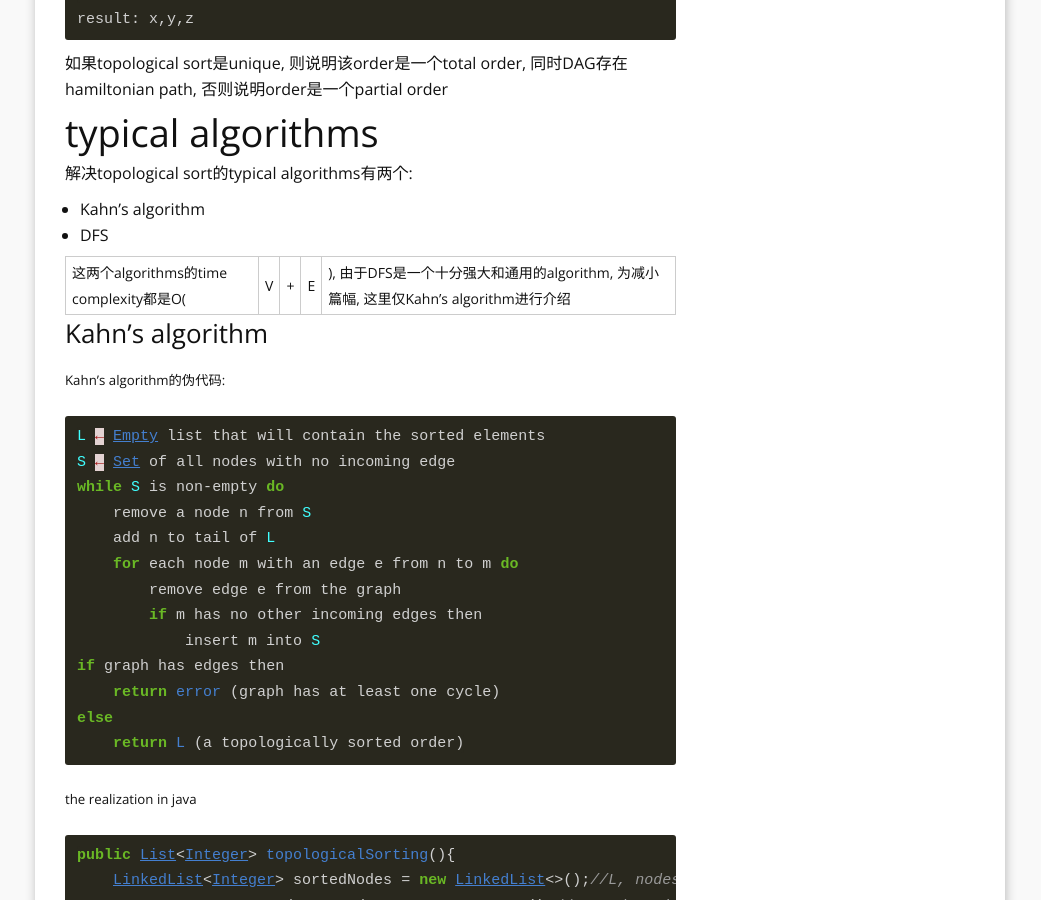
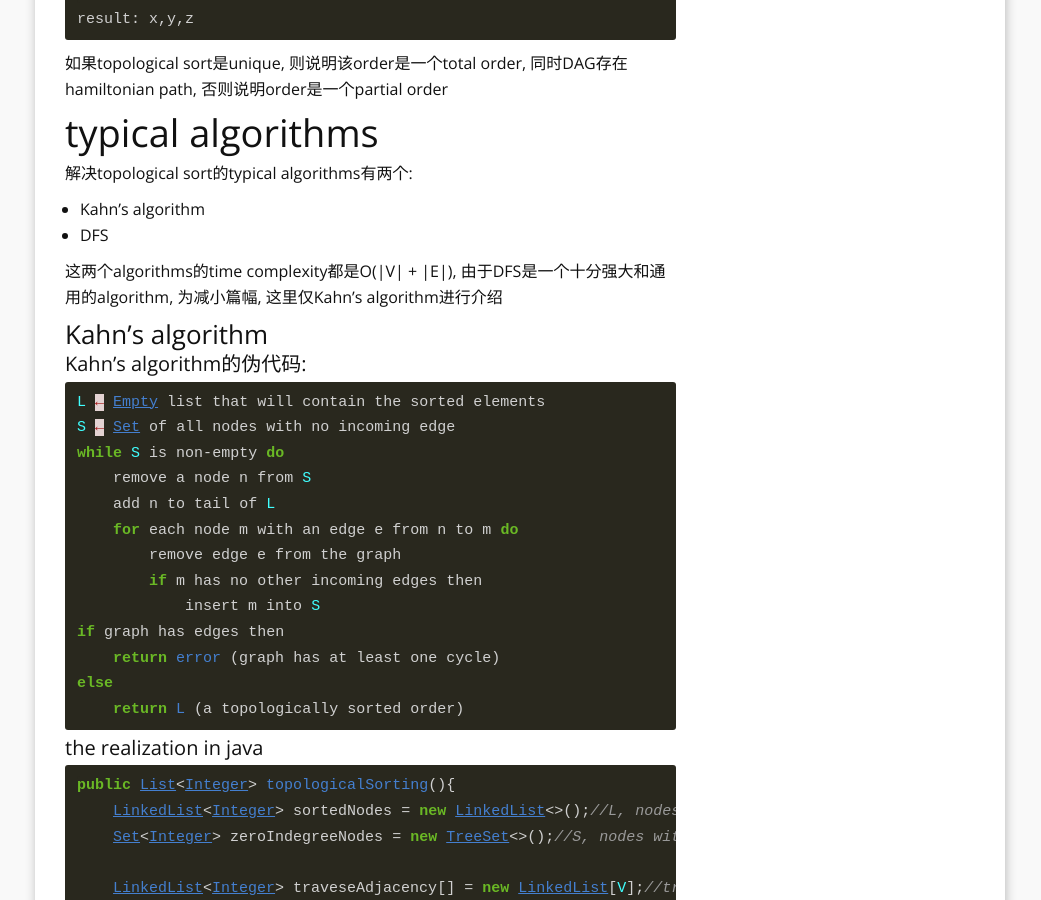
Before and after one commit to RoyWorld/RoyWorld.github.io, a Jekyll site: the page built from _posts/2018-01-05-topological-sort.md, in a window 1280 px wide and 900 px high, scrolled down 2900 px. Shown: the whole window, without its empty margins (120-1161 px from the left). Built offline with Jekyll 4.4.1, drawn with Linux system fonts in a browser that asks for light colours; nearby versions of some CDN libraries; formulas are drawn with MathJax 3; comment, search, counter and statistics services are not loaded.

Commit message:
文章20170105修改

````diff
--- a/_posts/2018-01-05-topological-sort.md
+++ b/_posts/2018-01-05-topological-sort.md
@@ -105,10 +105,10 @@ result: x,y,z
 * Kahn's algorithm
 * DFS
 
-这两个algorithms的time complexity都是O(|V| + |E|), 由于DFS是一个十分强大和通用的algorithm, 为减小篇幅, 这里仅Kahn's algorithm进行介绍
+这两个algorithms的time complexity都是O(\|V\| + \|E\|), 由于DFS是一个十分强大和通用的algorithm, 为减小篇幅, 这里仅Kahn's algorithm进行介绍
 
 ### Kahn's algorithm
-##### Kahn's algorithm的伪代码:
+#### Kahn's algorithm的伪代码:
 ```java
 L ← Empty list that will contain the sorted elements
 S ← Set of all nodes with no incoming edge
@@ -125,7 +125,7 @@ else
     return L (a topologically sorted order)
 ```
 
-##### the realization in java
+#### the realization in java
 ```java
 public List<Integer> topologicalSorting(){
     LinkedList<Integer> sortedNodes = new LinkedList<>();//L, nodes that have bean sorted
@@ -193,7 +193,7 @@ public List<Integer> topologicalSorting(){
 }
 ```
 
-##### Kahn's algorithm的示意图
+#### Kahn's algorithm的示意图
 ![Kahn_algorithm_1](https://raw.githubusercontent.com/RoyWorld/RoyWorld.github.io/master/images/20170105_Kahn_algorithm_1.png "Kahn's_algorithm_1")
 ![Kahn_algorithm_2](https://raw.githubusercontent.com/RoyWorld/RoyWorld.github.io/master/images/20170105_Kahn_algorithm_2.png "Kahn's_algorithm_2")
 
````
